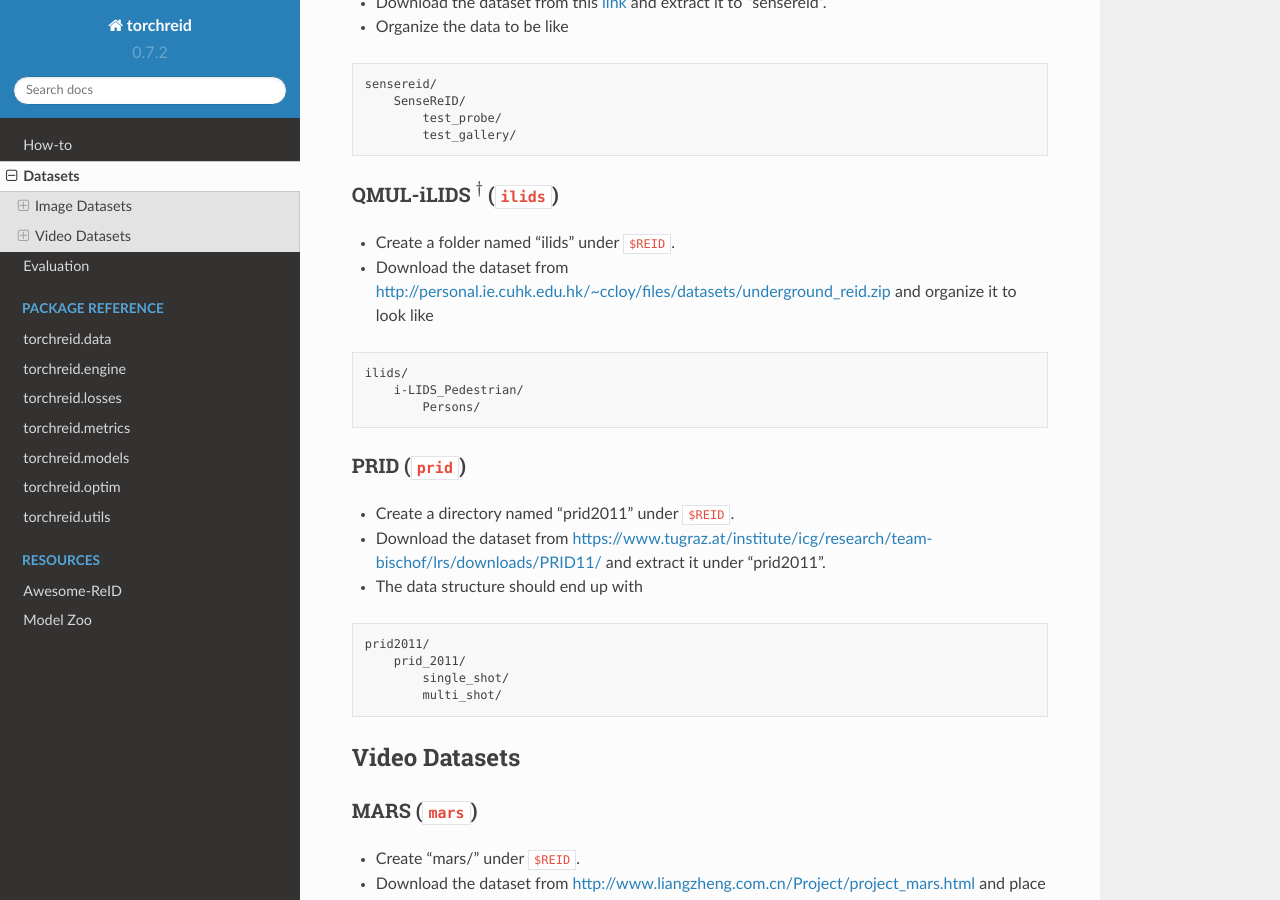
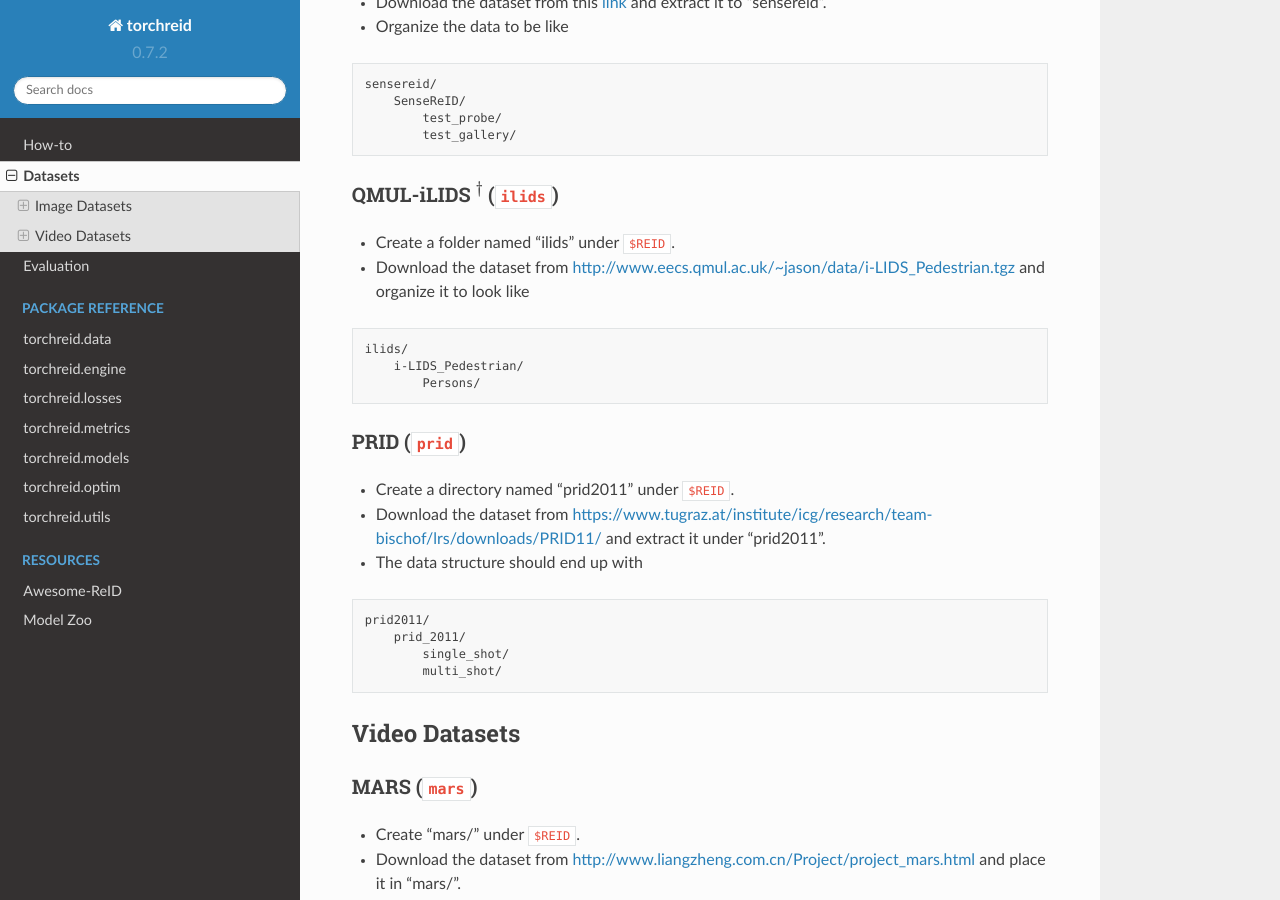
Before and after one commit to KaiyangZhou/deep-person-reid, a Sphinx documentation site: the page built from docs/datasets.rst, in a window 1280 px wide and 900 px high, scrolled down 3996 px. Built offline with Sphinx 7.4.7 and the Read the Docs theme 2.0.0, drawn with Linux system fonts in a browser that asks for light colours; some of the changed lines change nothing that is shown.

Commit message:
Fix ilids link

```diff
--- a/docs/datasets.rst
+++ b/docs/datasets.rst
@@ -150,7 +150,7 @@ SenseReID (``sensereid``)
 QMUL-iLIDS :math:`^\dagger` (``ilids``)
 ^^^^^^^^^^^^^^^^^^^^^^^^^^^^^^^^^^^^^^^
 - Create a folder named "ilids" under ``$REID``.
-- Download the dataset from http://personal.ie.cuhk.edu.hk/~ccloy/files/datasets/underground_reid.zip and organize it to look like
+- Download the dataset from http://www.eecs.qmul.ac.uk/~jason/data/i-LIDS_Pedestrian.tgz and organize it to look like
 
 .. code-block:: none
 
```
